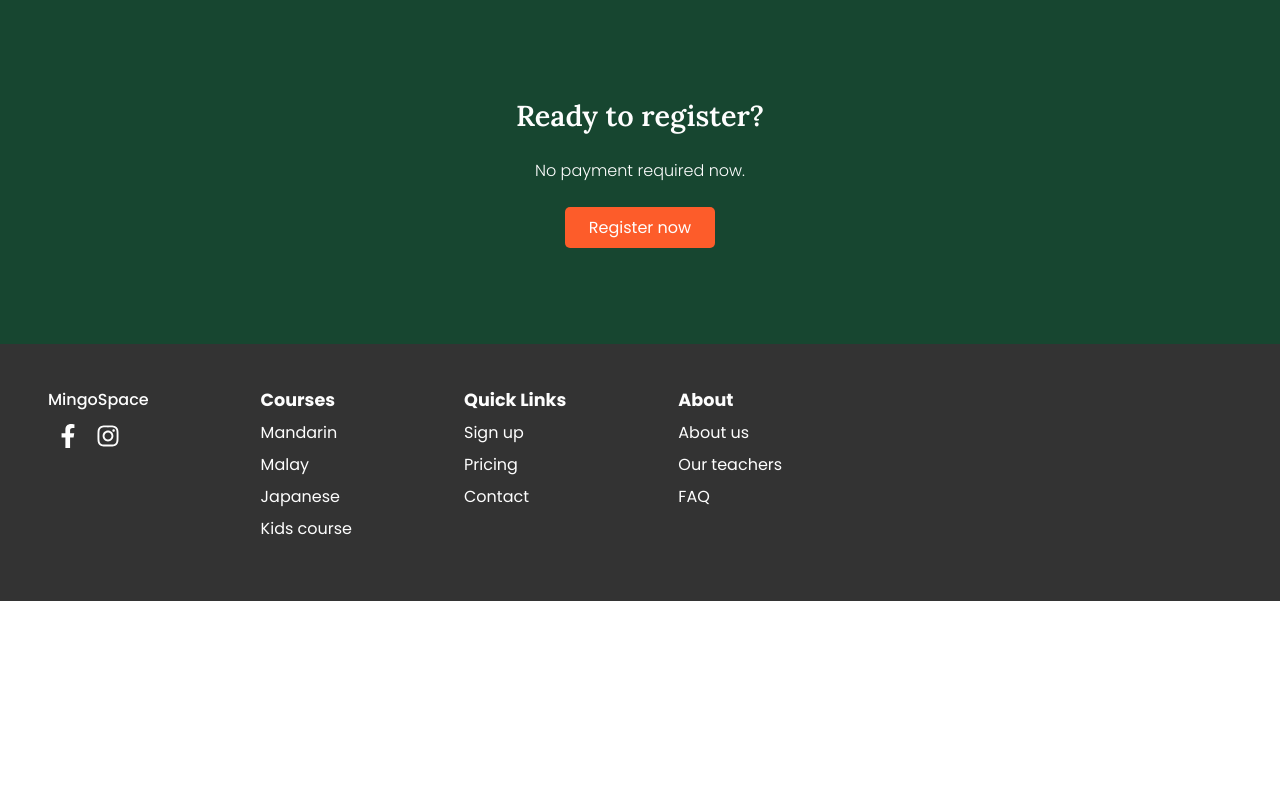
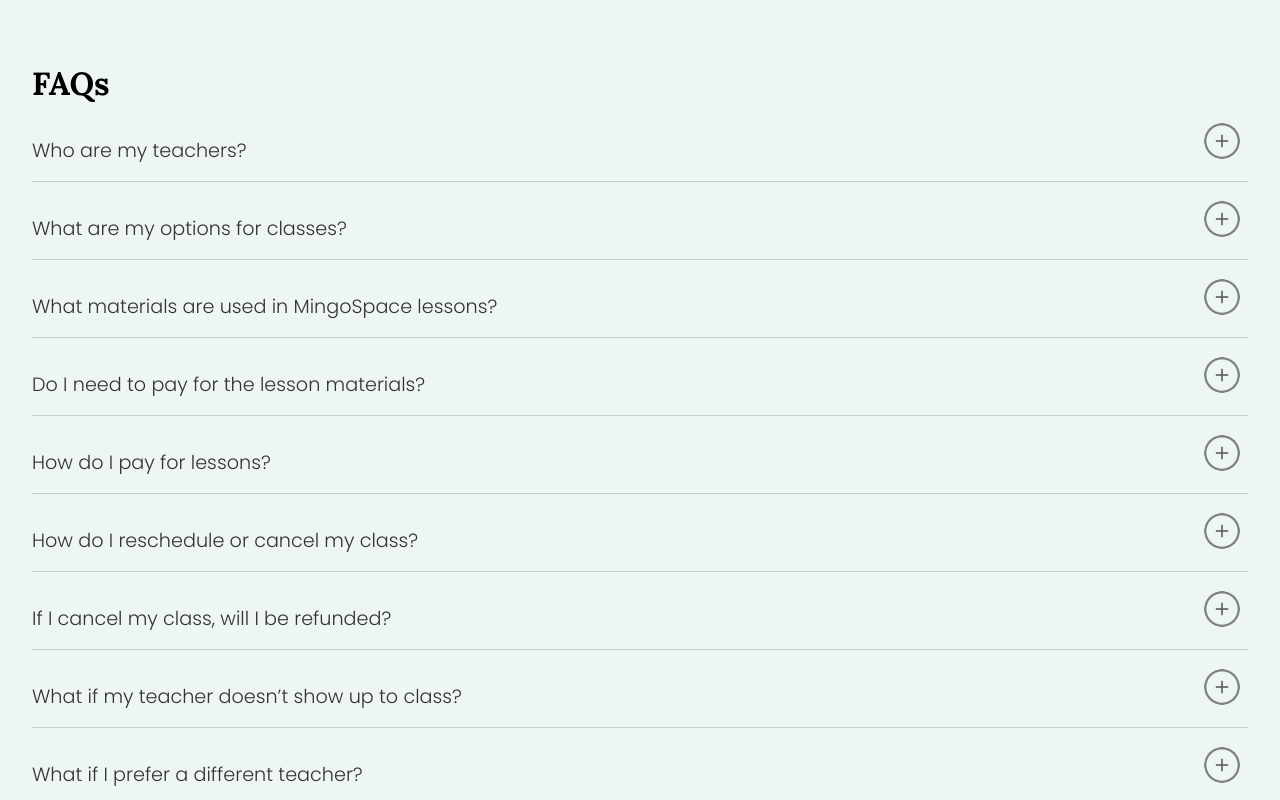
Before and after one commit to axseinga/mingo-space-website, a React app: page / in a window 1280 px wide. Shown: the part 6600-7400 px from the top of the page. Before the commit the page ends 7201 px from the top, so only its background shows below. Built offline with nearby package versions, Linux system fonts and the light colour scheme.

Commit message:
add faq section to homepage

```diff
--- /dev/null
+++ b/src/components/accordion/Accordion.js
@@ -0,0 +1,23 @@
+import React, { useState } from "react";
+import { StyledAccordion } from "./Accordion.styled";
+
+export const Accordion = ({ question, answer }) => {
+    const [show, setShow] = useState(false);
+
+    return (
+        <StyledAccordion>
+            <div>
+                <p>{question}</p>
+                <button type="button" onClick={() => setShow(!show)}>
+                    <img
+                        src={`/assets/icons/icon_faq_plus${
+                            show ? "" : "2"
+                        }.png`}
+                        alt="Show answer"
+                    />
+                </button>
+            </div>
+            {show ? <p>{answer}</p> : <></>}
+        </StyledAccordion>
+    );
+};
--- /dev/null
+++ b/src/components/accordion/Accordion.styled.js
@@ -0,0 +1,27 @@
+import styled from "styled-components";
+
+export const StyledAccordion = styled.div`
+    padding: 0.5rem 0;
+    font-weight: 300;
+
+    & div {
+        display: flex;
+        align-items: center;
+        justify-content: space-between;
+        padding: 0.5rem 0;
+        font-size: 1.2rem;
+
+        & button {
+            background-color: transparent;
+            border: none;
+            & img {
+                width: 2.5rem;
+            }
+        }
+    }
+
+    & p {
+        margin-top: 1rem;
+        line-height: 1.6rem;
+    }
+`;
--- /dev/null
+++ b/src/pages/HomePage/FAQ.js
@@ -0,0 +1,56 @@
+import React from "react";
+import { StyledFAQSection } from "../styled/HomePage.styled";
+import { Accordion } from "../../components/accordion/Accordion";
+
+export const FAQ = () => {
+    const pairs = [
+        {
+            question: "Who are my teachers?",
+            answer: "Teachers at Mingo Space come from a variety of educational backgrounds and have teaching experience. Our teachers are carefully chosen by our team to ensure high-quality instruction.",
+        },
+        {
+            question: "What are my options for classes?",
+            answer: "Mingo Space creates standardised lesson materials based on textbooks to optimise your learning process. On request, we can also provide personalised lessons.",
+        },
+        {
+            question: "What materials are used in MingoSpace lessons?",
+            answer: "We teach you through live one-on-one lessons using Zoom or Skype as a platform.",
+        },
+        {
+            question: "Do I need to pay for the lesson materials?",
+            answer: "No, we provide all materials, so there is no need for you to spend money on them.",
+        },
+        {
+            question: "How do I pay for lessons?",
+            answer: "We accept payment through PayPal and bank transfer (for Malaysia and Singapore only). For payment made through PayPal will have extra 3% surcharge.  ",
+        },
+        {
+            question: "How do I reschedule or cancel my class?",
+            answer: "You can reschedule or cancel your classes through sending an email to info@mingospace.com or whatsapp us at +6010-2510962. However cancellation or rescheduling must be made at least one day before the scheduled class.",
+        },
+        {
+            question: "If I cancel my class, will I be refunded?",
+            answer: "If you cancel or reschedule within 24 hours of your scheduled class, you will not receive a refund.",
+        },
+        {
+            question: "What if my teacher doesn’t show up to class?",
+            answer: "We are confident that such incidents will not occur because our teachers were chosen as responsible candidates by the team. However, if this occurs, please contact us via email at info@mingospace.com or via WhatsApp at +6010-2510962 to discuss and reschedule the lesson at no additional cost.",
+        },
+        {
+            question: "What if I prefer a different teacher?",
+            answer: "We assign teachers to our students at Mingo Space based on availability and the needs of the students. However, if you have a preferred teacher or wish for a permanent teacher, please contact us so that we can make arrangements.",
+        },
+    ];
+    return (
+        <StyledFAQSection>
+            <h2>FAQs</h2>
+            {pairs.map((pair, i) => (
+                <Accordion
+                    key={i}
+                    question={pair.question}
+                    answer={pair.answer}
+                />
+            ))}
+        </StyledFAQSection>
+    );
+};
--- a/src/pages/HomePage/HomePage.js
+++ b/src/pages/HomePage/HomePage.js
@@ -4,6 +4,7 @@ import { Header } from "./Header";
 import { CoursesSection } from "./Courses";
 import { ClassesSection } from "./Classes";
 import { TestimonialsSection } from "./Testimonials";
+import { FAQ } from "./FAQ";
 import { RegisterSection } from "./Register";
 
 export const HomePage = () => {
@@ -13,6 +14,7 @@ export const HomePage = () => {
             <CoursesSection />
             <ClassesSection />
             <TestimonialsSection />
+            <FAQ />
             <RegisterSection />
         </StyledHomePage>
     );
--- a/src/pages/styled/HomePage.styled.js
+++ b/src/pages/styled/HomePage.styled.js
@@ -170,3 +170,25 @@ export const StyledRegisterSection = styled.section`
         line-height: 1.4rem;
     }
 `;
+
+export const StyledFAQSection = styled.section`
+    padding: 2rem;
+    background-color: ${({ theme }) => theme.color.bg};
+
+    & h2 {
+        font-family: ${({ theme }) => theme.font.fontLora};
+        color: ${({ theme }) => theme.color.black};
+        font-size: 2rem;
+        font-weight: 700;
+        line-height: 2.5rem;
+        margin-top: 2rem;
+    }
+
+    & > div {
+        border-bottom: 1px solid ${({ theme }) => theme.color.line};
+
+        &:first-child {
+            border-top: 1px solid ${({ theme }) => theme.color.line};
+        }
+    }
+`;
--- a/src/styles/theme.js
+++ b/src/styles/theme.js
@@ -5,6 +5,7 @@ export const theme = {
         black: "#000000",
         text: "#333333",
         disabled: "#C4C4C4",
+        line: "#C8C9CD",
         bg: "#EEF6F3",
         btnDefault: "#FD5C2A",
         btnHover: "#FF5B18",
```
